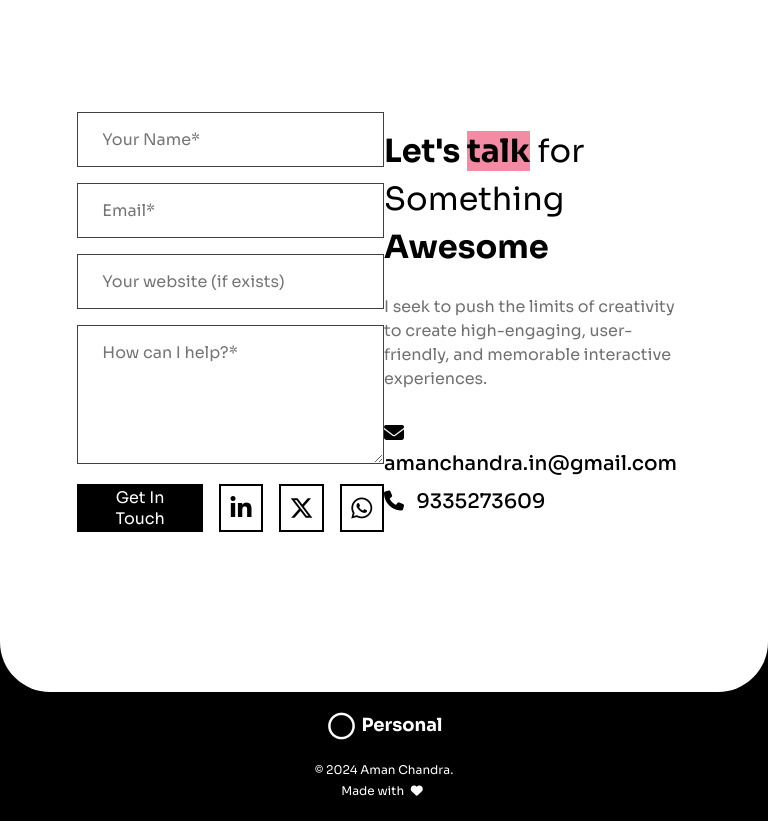
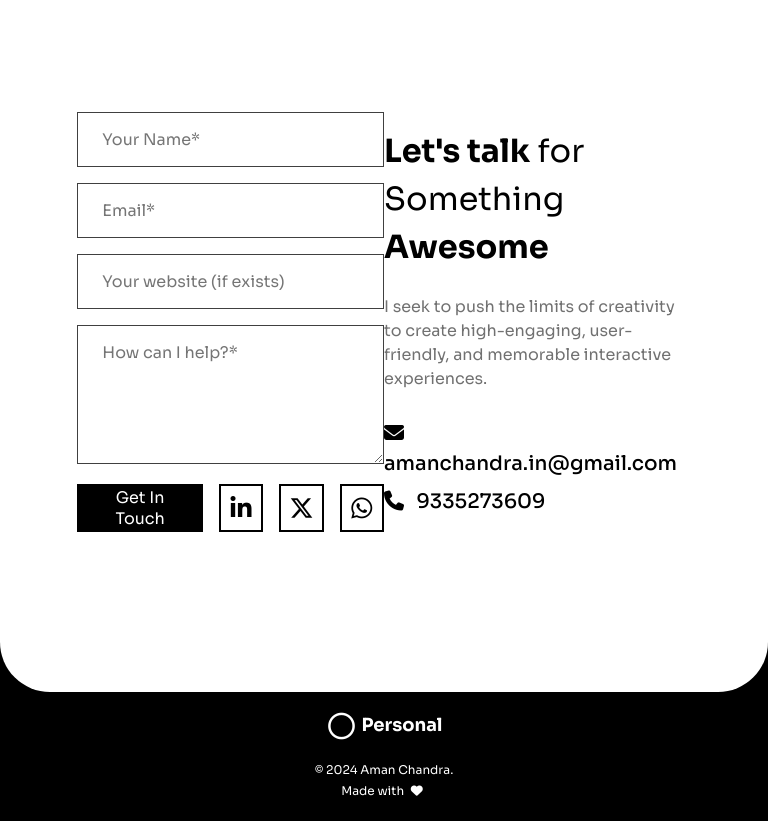
Before and after one commit to acdevs/portfolio, a React (Vite) app: page / in a window 768 px wide. Shown: the part 8640-9461 px from the top of the page. Built offline with nearby package versions, Linux system fonts and the light colour scheme.

Commit message:
Remove duplicate CSS code for contact-highlight class

```diff
--- a/src/assets/styles/ContactMe.css
+++ b/src/assets/styles/ContactMe.css
@@ -86,10 +86,6 @@
 
     .contact-title span{
         font-weight: 700;
-    }
-
-    .contact-highlight{
-        background-color: #f38ba4;
     }
 
     .contact-description{
@@ -202,10 +198,6 @@
         font-weight: 700;
     }
 
-    .contact-highlight{
-        background-color: #f38ba4;
-    }
-
     .contact-description{
         font-size: 16px;
         color: var(--Zinc-500, #71717A);
```
